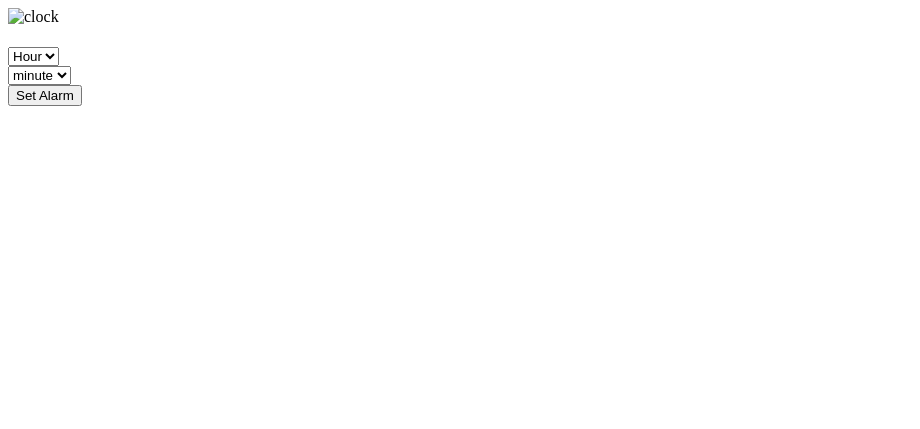
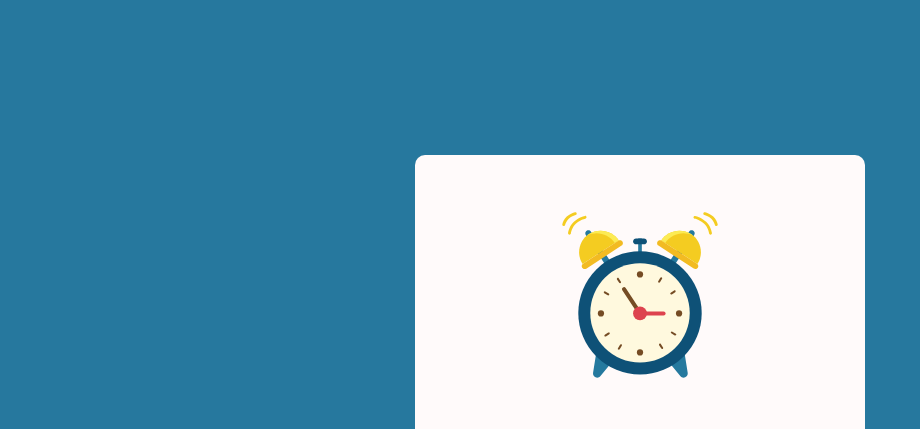
Before and after one commit to yazdani1994/Alarm-Clock, a plain HTML site: page index.html in a window 1280 px wide. Shown: the top 429 px of the page, without its empty margins (0-920 px from the left). Drawn offline with Linux system fonts and the light colour scheme; the site is published under a folder, as on GitHub Pages, so addresses that start at the root find nothing.

Commit message:
updated links

```diff
--- a/index.html
+++ b/index.html
@@ -4,12 +4,12 @@
     <meta charset="UTF-8" />
     <meta http-equiv="X-UA-Compatible" content="IE=edge" />
     <meta name="viewport" content="width=device-width, initial-scale=1.0" />
-    <link rel="stylesheet" href="/style.css" />
+    <link rel="stylesheet" href="style.css" />
     <title>Alarm Clock</title>
   </head>
   <body>
     <div class="container">
-      <img src="/img/Alarm_Clock.svg" alt="clock" />
+      <img src="img/Alarm_Clock.svg" alt="clock" />
       <h1 class="time"></h1>
       <div class="content">
         <div class="controls">
@@ -25,6 +25,6 @@
       </div>
       <button>Set Alarm</button>
     </div>
-    <script src="/app.js"></script>
+    <script src="app.js"></script>
   </body>
 </html>
```
